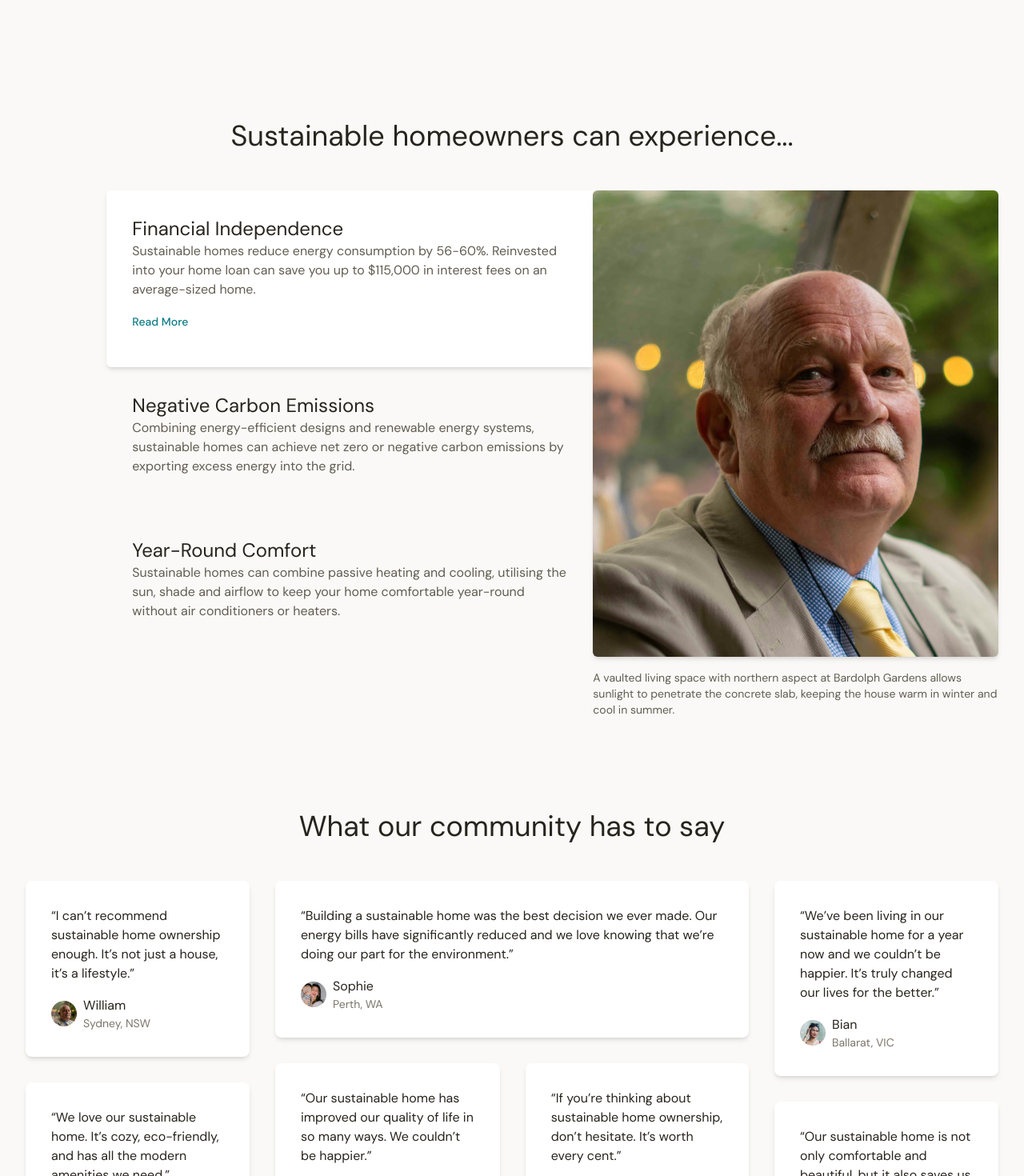
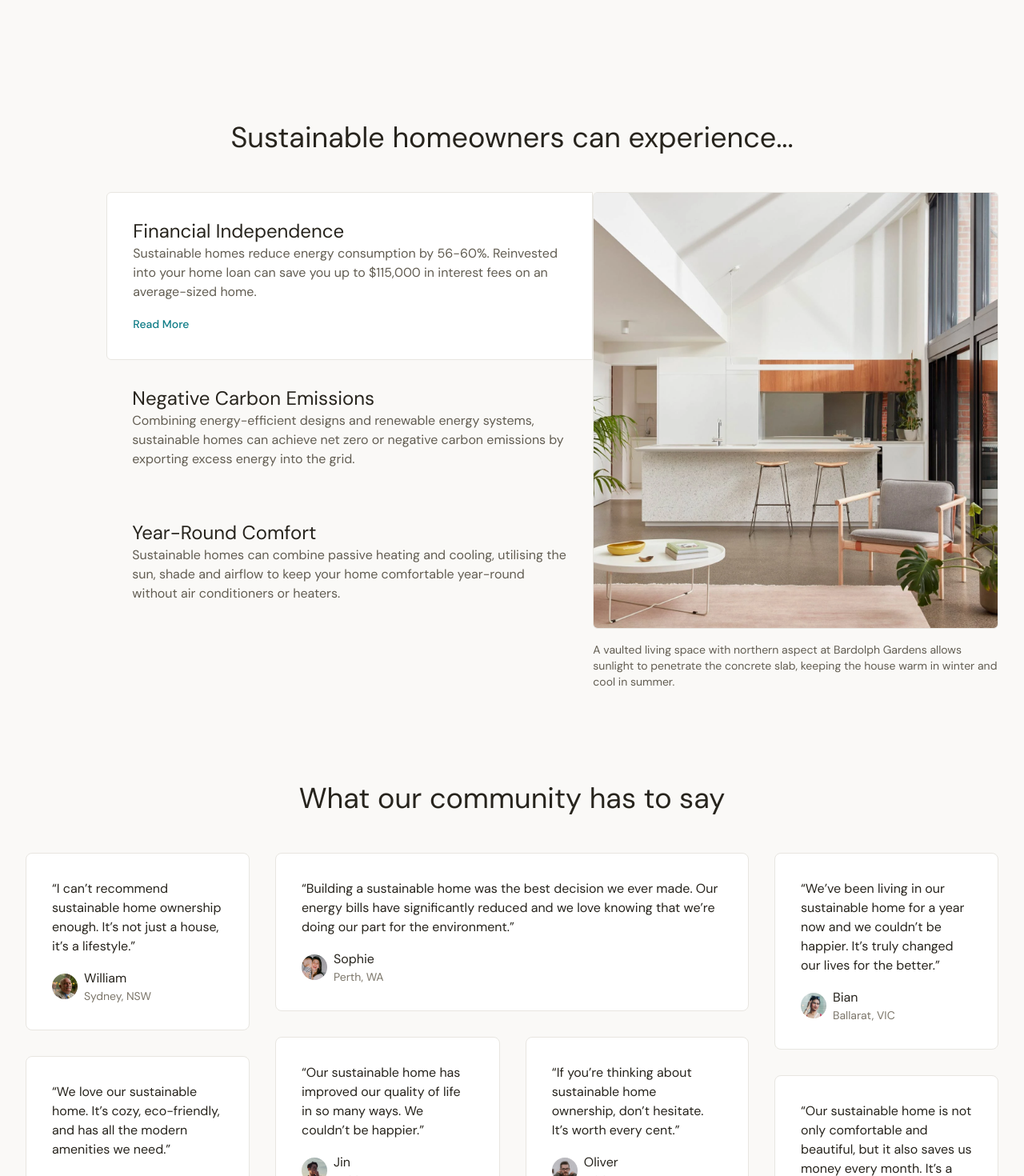
Before and after one commit to treytallent/Green-Domain, a React (Vite) app: page / in a window 1280 px wide. Shown: the part 1330-2800 px from the top of the page at 80% size. Built offline with nearby package versions, Linux system fonts and the light colour scheme.

Commit message:
Modify Elevation & Feature Images

```diff
--- a/src/components/Feature2.jsx
+++ b/src/components/Feature2.jsx
@@ -7,7 +7,7 @@ const features = [
       title: "Financial Independence",
       body: "Sustainable homes reduce energy consumption by 56-60%. Reinvested into your home loan can save you up to $115,000 in interest fees on an average-sized home.",
       link: "https://new.gbca.org.au/sustainable-homes/financial-benefits/",
-      image: "Man1",
+      image: "home-2",
       caption:
          "A vaulted living space with northern aspect at Bardolph Gardens allows sunlight to penetrate the concrete slab, keeping the house warm in winter and cool in summer.",
    },
@@ -17,8 +17,9 @@ const features = [
       title: "Negative Carbon Emissions",
       body: "Combining energy-efficient designs and renewable energy systems, sustainable homes can achieve net zero or negative carbon emissions by exporting excess energy into the grid.",
       link: "https://www.yourhome.gov.au/live-adapt/zero-carbon",
-      image: "Man2",
-      caption: "",
+      image: "home-3",
+      caption:
+         "This display home, the Delta 29MR, was built by Metricon Homes in Victoria to prove that Zero Net Carbon Homes look no different to any other.",
    },
    {
       id: 3,
@@ -40,7 +41,7 @@ export function Feature2() {
       <>
          {/* Mobile */}
          <div className="sm:hidden">
-            <div className="bg-white p-4 rounded-tl-md rounded-tr-md shadow-md sm:p-8">
+            <div className="bg-white p-4 rounded-tl-md rounded-tr-md border border-warmgray-200 sm:p-8">
                {/* Button & state modification */}
                <div className="flex flex-col gap-4">
                   {features.map(item => (
@@ -74,7 +75,7 @@ export function Feature2() {
             </div>
             <div className="mt-[-3px]">
                <img
-                  src={`src/assets/${activeFeature.image}.jpg`}
+                  src={`src/assets/${activeFeature.image}.webp`}
                   alt=""
                   className="rounded-md shadow-md"
                />
@@ -89,7 +90,7 @@ export function Feature2() {
                <div
                   className={`col-start-1 lg:col-start-2  col-span-6 p-8 cursor-pointer ${
                      item.id === activeFeature.id
-                        ? "bg-white rounded-tl-md rounded-bl-md shadow-md"
+                        ? "bg-white rounded-tl-md rounded-bl-md border border-warmgray-200"
                         : null
                   }`}
                   key={item.id}
@@ -111,9 +112,9 @@ export function Feature2() {
             ))}
             <div className="col-start-7 lg:col-start-8 col-span-6 lg:col-span-5 row-start-1 row-span-3">
                <img
-                  src={`src/assets/${activeFeature.image}.jpg`}
+                  src={`src/assets/${activeFeature.image}.webp`}
                   alt=""
-                  className="rounded-md shadow-md min-h-full object-cover"
+                  className="rounded-md border border-warmgray-200 min-h-full object-cover"
                />
                <p className="text-sm mt-4 text-warmgray-700">
                   {activeFeature.caption}
--- a/src/components/Testimonials.jsx
+++ b/src/components/Testimonials.jsx
@@ -10,7 +10,7 @@ export function Testimonials() {
                .map(item => (
                   <div
                      key={item.id}
-                     className={`bg-white rounded-lg shadow-md p-4 lg:p-8 ${
+                     className={`bg-white rounded-lg border border-warmgray-200 p-4 lg:p-8 ${
                         item.isLarge ? "md:col-span-6" : "md:col-span-3"
                      }`}
                   >
@@ -39,7 +39,7 @@ export function Testimonials() {
                .map(item => (
                   <div
                      key={item.id}
-                     className={`bg-white rounded-lg shadow-md p-4 lg:p-8 ${
+                     className={`bg-white rounded-lg border border-warmgray-200 p-4 lg:p-8 ${
                         item.isLarge ? "md:col-span-6" : "md:col-span-3"
                      }`}
                   >
@@ -67,7 +67,7 @@ export function Testimonials() {
                .map(item => (
                   <div
                      key={item.id}
-                     className={`bg-white rounded-lg shadow-md p-4 lg:p-8 ${
+                     className={`bg-white rounded-lg border border-warmgray-200 p-4 lg:p-8 ${
                         item.isLarge ? "md:col-span-6" : "md:col-span-3"
                      }`}
                   >
--- a/src/pages/Home.jsx
+++ b/src/pages/Home.jsx
@@ -60,7 +60,7 @@ export function Home() {
                   {feature1Cards.map(item => (
                      <div
                         key={item.title}
-                        className="bg-white col-span-4 rounded-lg overflow-hidden shadow-md p-1"
+                        className="bg-white col-span-4 rounded-lg overflow-hidden border border-warmgray-200 p-1"
                      >
                         <img
                            src={item.src}
```
Also changed, not shown: src/assets/home-2.webp (added), src/assets/home-3.webp (added).
